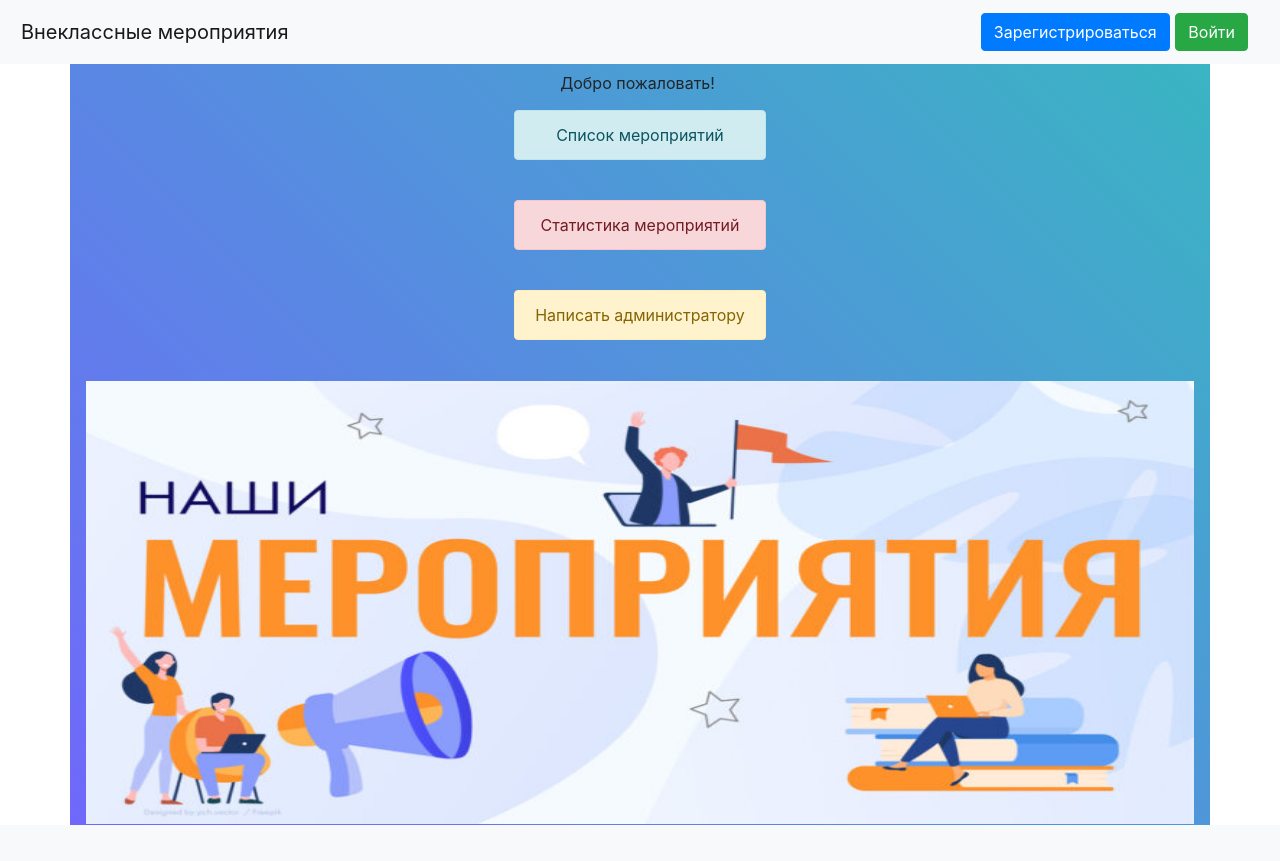
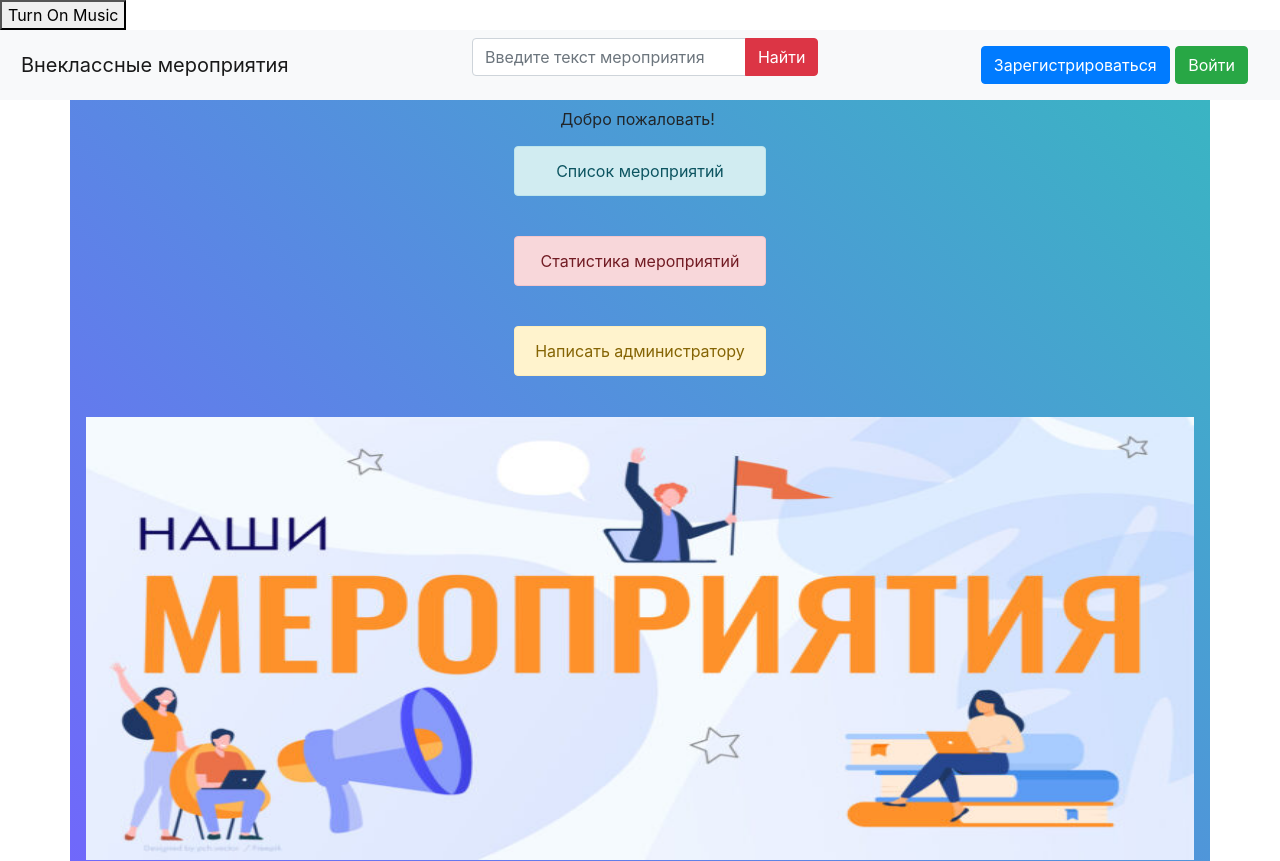
Before and after one commit to VeraPavlovskaya/School_project_10, a Flask app: page / in a window 1280 px wide. Before the commit the page ends 825 px from the top, so only its background shows below. Run offline with Flask 3, Linux system fonts and the light colour scheme; some libraries are stand-ins or nearby versions.

Commit message:
creating a search bar and music on a website with a turn on/off function. But still need to work on it.

```diff
--- a/forms/event.py
+++ b/forms/event.py
@@ -11,3 +11,8 @@ class EventForm(FlaskForm):
     event_picture = FileField("Фото")
     event_date_time = DateTimeField("Дата и время мероприятия", validators=[DataRequired()])
     submit = SubmitField('Сохранить')
+
+# Create a search form
+class SearchForm(FlaskForm):
+    searched = StringField('Searched', validators=[DataRequired()])
+    submit = SubmitField('Сохранить')
--- a/main.py
+++ b/main.py
@@ -6,7 +6,7 @@ from flask_login import login_required
 from flask_login import logout_user
 from flask_login import current_user
 from flask_ckeditor import CKEditor
-from forms.event import EventForm
+from forms.event import EventForm, SearchForm
 from forms.user import RegisterForm, LoginForm
 from forms.feedback import FeedbackForm
 from forms.statistics import StatisticsForm
@@ -20,6 +20,7 @@ from dostoevsky.tokenization import RegexTokenizer
 from dostoevsky.models import FastTextSocialNetworkModel
 import pandas as pd
 import matplotlib
+
 matplotlib.use('Agg')
 import matplotlib.pyplot as plt
 import logging
@@ -51,6 +52,7 @@ def load_user(user_id):
     db_sess = db_session.create_session()
     return db_sess.query(User).get(user_id)
 
+
 # Обработчик адреса logout
 @app.route('/logout')
 @login_required
@@ -68,6 +70,10 @@ def logout():
 def events():
     db_sess = db_session.create_session()
     # Выберем все мероприятия из БД
+    form = SearchForm()
+    if form.validate_on_submit():
+        # event.searched = form.searched.data
+        events = db_sess.query(Events).filter(form.searched.data).first()
     events = db_sess.query(Events).order_by(Events.event_date_time)
     return render_template('events.html', events=events)
 
@@ -90,20 +96,20 @@ def add_event():
     if form.validate_on_submit():
         # Сохраним картинку на сервере
         if request.files['event_picture']:
-            pic_filename = 'evt_'+str(uuid.uuid1())+'.pic'
+            pic_filename = 'evt_' + str(uuid.uuid1()) + '.pic'
             event_pic = request.files['event_picture']
             event_pic.save(os.path.join(app.config["EVENT_IMAGE_FOLDER"], pic_filename))
         # Сформируем объект мероприятия для добавления в БД из данных формы
-        event = Events(title = form.title.data,
-                       description = form.description.data,
-                       event_date_time = form.event_date_time.data,
-                       event_picture = pic_filename,
-                       poster_id = current_user.id)
+        event = Events(title=form.title.data,
+                       description=form.description.data,
+                       event_date_time=form.event_date_time.data,
+                       event_picture=pic_filename,
+                       poster_id=current_user.id)
         # Очистим поля формы
         form.title.data = ''
         form.description.data = ''
         form.event_date_time.data = ''
-        #form.event_picture = ''
+        # form.event_picture = ''
         # Сохраним запись в БД
         db_sess.add(event)
         db_sess.commit()
@@ -111,7 +117,6 @@ def add_event():
         flash("Новое мероприятие создано успешно")
     # Обработчик метода GET
     return render_template("add_event.html", form=form)
-
 
 
 # Редактирование мероприятия c заданным id
@@ -129,7 +134,7 @@ def edit_event(id):
         event.event_date_time = form.event_date_time.data
         # Если добавлена картинка, сохраним её на сервере, а имя файла запишем в БД
         if request.files['event_picture']:
-            pic_filename = 'evt_'+str(uuid.uuid1())+'.pic'
+            pic_filename = 'evt_' + str(uuid.uuid1()) + '.pic'
             event_pic = request.files['event_picture']
             event_pic.save(os.path.join(app.config["EVENT_IMAGE_FOLDER"], pic_filename))
             event.event_picture = pic_filename
@@ -148,6 +153,7 @@ def edit_event(id):
         form.event_date_time.data = event.event_date_time
         return render_template('edit_event.html', form=form)
 
+
 # Удаление мероприятия с соответствующим id
 @app.route('/events/delete/<int:id>', methods=['GET', 'POST'])
 @login_required
@@ -160,7 +166,7 @@ def delete_event(id):
             db_sess.delete(event)
             db_sess.commit()
             flash("Мероприятие удалено успешно.")
-            #? Grab all the posts from the database
+            # Запрос к базе данных для выбора всех записей из таблицы Events и упорядочивания по полю event_date_time
             events = db_sess.query(Events).order_by(Events.event_date_time)
             return render_template('events.html', events=events)
         except:
@@ -180,20 +186,21 @@ def delete_event(id):
 ########################################################################################################################
 # Определение тональности отзыва при помощи библиотеки Dostoevsky
 def get_sentiment_score(message):
-    log("testing message: "+message)
-
+    log("testing message: " + message)
+    # Здесь создается объект токенизатора RegexTokenizer.
     tokenizer = RegexTokenizer()
     model = FastTextSocialNetworkModel(tokenizer=tokenizer)
-
+    # текст, переданный в функцию как message добавляем в список
     msg_list = list()
     msg_list.append(message)
     results = model.predict(msg_list, k=2)
     log('predicted_result:' + str(results[0]))
-
+    # вызовем функцию sentiment_to_text, чтобы преобразовать полученный результат в удобной для пользователя форме
     translated_result = sentiment_to_text(str(results[0]))
-    log('translated_result:'+translated_result)
+    log('translated_result:' + translated_result)
 
     return translated_result
+
 
 def sentiment_to_text(sentiment_str):
     translation = {'positive': 'позитивный',
@@ -201,7 +208,7 @@ def sentiment_to_text(sentiment_str):
                    'negative': 'негативный',
                    'skip': 'неопределенный',
                    'speech': 'другой'}
-    sentiment_dict = json.loads(sentiment_str.replace("'",'"'))
+    sentiment_dict = json.loads(sentiment_str.replace("'", '"'))
     msg = ""
     for key, val in sentiment_dict.items():
         if key in translation:
@@ -224,8 +231,8 @@ def feedbacks(event_id):
     event = db_sess.query(Events).filter(Events.id == event_id).first()
     # Выбираем отзывы по мероприятию из БД
     feedbacks = db_sess.query(Feedbacks).filter(Feedbacks.event_id == event_id).order_by(Feedbacks.created_date)
-    #print("*** event.id =", event.id)
-    return render_template('feedbacks.html', event=event, feedbacks = feedbacks)
+    # print("*** event.id =", event.id)
+    return render_template('feedbacks.html', event=event, feedbacks=feedbacks)
 
 
 # Добавление отзыва по мероприятию
@@ -237,14 +244,14 @@ def add_feedback(event_id):
     # Обработка метода POST
     if form.validate_on_submit():
         txt = form.feedback.data
-        #txt = txt.replace('<p>', '').replace('</p>', '')
+        # txt = txt.replace('<p>', '').replace('</p>', '')
         feedback_score = get_sentiment_score(txt)
         feedback = Feedbacks(feedback=form.feedback.data,
-                       user_score=form.user_score.data,
-                       sentiment_score=feedback_score,
-                       is_anonymous=form.is_anonymous.data,
-                       poster_id=current_user.id,
-                       event_id=event_id)
+                             user_score=form.user_score.data,
+                             sentiment_score=feedback_score,
+                             is_anonymous=form.is_anonymous.data,
+                             poster_id=current_user.id,
+                             event_id=event_id)
         form.feedback.data = ''
         form.user_score.data = ''
         form.is_anonymous.data = False
@@ -255,6 +262,7 @@ def add_feedback(event_id):
     # Обработка метода GET
     return render_template("add_feedback.html", form=form, event=event)
 
+
 #
 @app.route('/feedbacks/edit/<int:id>', methods=['GET', 'POST'])
 def edit_feedback(id):
@@ -264,12 +272,12 @@ def edit_feedback(id):
     feedback = db_sess.query(Feedbacks).filter(Feedbacks.id == id).first()
     if form.validate_on_submit():
         feedback.feedback = form.feedback.data
-        feedback.user_score=form.user_score.data
+        feedback.user_score = form.user_score.data
         # Вызов функции нейросети для оценки тональности
         feedback_score = get_sentiment_score(form.feedback.data)
-        #
-        feedback.sentiment_score=feedback_score
-        feedback.is_anonymous=form.is_anonymous.data
+        # Обновление оценки тональности текста отзыва
+        feedback.sentiment_score = feedback_score
+        feedback.is_anonymous = form.is_anonymous.data
         db_sess.add(feedback)
         db_sess.commit()
         flash("Отзыв о мероприятии обновлен успешно")
@@ -284,6 +292,7 @@ def edit_feedback(id):
         flash("Нельзя редактировать отзывы других пользователей")
 
     return render_template("edit_feedback.html", form=form, event=feedback.event)
+
 
 # Удаление отзыва по мероприятию с выбранным id
 @app.route('/feedbacks/delete/<int:id>', methods=['GET', 'POST'])
@@ -323,7 +332,7 @@ def reqister():
         if db_sess.query(User).filter(User.email == form.email.data).first():
             return render_template('register.html', title='Регистрация', form=form,
                                    message="Такой пользователь уже существует")
-        pic_filename = form.email.data.replace("@","_") + ".pic"
+        pic_filename = form.email.data.replace("@", "_") + ".pic"
         profile_pic = request.files['profile_picture']
         profile_pic.save(os.path.join(app.config["USER_IMAGE_FOLDER"], pic_filename))
         user = User(
@@ -346,6 +355,7 @@ def reqister():
     # Обработка метода GET
     return render_template('register.html', title='Регистрация', form=form)
 
+
 # Редактирование профиля
 @app.route('/profile', methods=['GET', 'POST'])
 @login_required
@@ -366,8 +376,8 @@ def edit_profile():
             form.class_num.data = user.class_num
             form.city.data = user.city
             form.about.data = user.about
-            #form.password = "dummy"
-            #form.password_again = "dummy"
+            # form.password = "dummy"
+            # form.password_again = "dummy"
         else:
             abort(404)
     #
@@ -393,9 +403,11 @@ def edit_profile():
         else:
             abort(404)
     else:
-        #print('validation not succesful')
+        # print('validation not succesful')
         log(form.errors)
     return render_template('register.html', title='Редактирование профиля', form=form)
+
+
 # def edit():
 #    return render_template("profile_edit.html", name='edit')
 
@@ -432,12 +444,12 @@ def graphics():
     y = pd.DataFrame((df["user_score"].value_counts(normalize=True) * 100))
     plt.pie(y['proportion'], autopct='%1.1f%%', labels=y.index)
     plot_file_name = 'feedbacks_pie.png'
-    plt.savefig(GRAPHS_FOLDER+plot_file_name)
+    plt.savefig(GRAPHS_FOLDER + plot_file_name)
 
     form = StatisticsForm()
-    # post
+    # метод POST
     if form.validate_on_submit():
-        # Pie chart
+        # Круговая диаграмма
         if form.plot_type.data == "1":
             plt.clf()
             df = pd.read_sql_query("SELECT * FROM feedbacks", db_session.CONNECTION)
@@ -445,7 +457,7 @@ def graphics():
             plt.pie(y['proportion'], autopct='%1.1f%%', labels=y.index)
             plot_file_name = 'feedbacks_pie.png'
             plt.savefig(GRAPHS_FOLDER + plot_file_name)
-        # hist
+        # Гистограмма
         elif form.plot_type.data == "2":
             plt.clf()
             df = pd.read_sql_query("SELECT * FROM feedbacks", db_session.CONNECTION)
@@ -453,8 +465,8 @@ def graphics():
             plt.hist(y['user_score'])
             plot_file_name = 'feedbacks_hist.png'
             plt.savefig(GRAPHS_FOLDER + plot_file_name)
-        log("form.plot_type.data="+form.plot_type.data)
-        log("plot_file_name="+plot_file_name)
+        log("form.plot_type.data=" + form.plot_type.data)
+        log("plot_file_name=" + plot_file_name)
         return render_template('statistics.html', form=form, plot_file_name=plot_file_name)
 
     return render_template('statistics.html', form=form, plot_file_name=plot_file_name)
@@ -480,7 +492,13 @@ def future_works():
 @app.route('/')
 @app.route('/sentiment')
 def sentiment():
+    music_playing = False
+
+    if request.method == 'POST':
+        if 'toggle_music' in request.form:
+            music_playing = not music_playing
     return render_template("index.html")
+
 
 @app.errorhandler(500)
 def server_error(error):
@@ -488,15 +506,32 @@ def server_error(error):
     return 'Internal Server Error', 500
 
 
+@app.context_processor
+def base():
+    form = SearchForm()
+    return dict(form=form)
+
+
+# Create search function
+@app.route('/search', methods=["POST"])
+def search():
+    form = SearchForm()
+    if form.validate_on_submit():
+        print('validating in search')
+        event.searched = form.searched.data
+    return render_template("events.html", form=form, searched=event.searched)
+
+
 def main():
     try:
         log('Starting main app')
         db_session.global_init("db/sentiment.db")
-        #app.run(port=8080, host='127.0.0.1')
+        # app.run(port=8080, host='127.0.0.1')
         app.run()
     except Exception as E:
-        log('Starting main app failed: '+str(E), 'ERROR')
+        log('Starting main app failed: ' + str(E), 'ERROR')
         return 'Internal Error Occurred'
+
 
 if __name__ == '__main__':
     main()
--- a/templates/base.html
+++ b/templates/base.html
@@ -56,9 +56,35 @@
     <div class="container">
 
     </div>
+    <div id="music-container">
+        {% if music_playing %}
+            <audio id="music" loop autoplay>
+                <source src="{{ url_for('static', filename='musicfox.mp3') }}" type="audio/mp3">
+                Your browser does not support the audio element.
+            </audio>
+        {% endif %}
+        <form method="post" action="/">
+            <button type="submit" name="toggle_music">
+                {% if music_playing %}
+                    Turn Off Music
+                {% else %}
+                    Turn On Music
+                {% endif %}
+            </button>
+        </form>
+    </div>
 <header>
     <nav class="navbar navbar-light bg-light">
         <a class="navbar-brand" href="/">Внеклассные мероприятия</a>
+        <!-- Search bar form -->
+        <form method="post" action="{{ url_for('search') }}">
+            <div class="input-group mb-3">
+                <input type="text" class="form-control" placeholder="Введите текст мероприятия" name="searched">
+                <div class="input-group-append">
+                    <button class="btn btn-danger" type="submit">Найти</button>
+                </div>
+            </div>
+        </form>
         <div class="navbar-brand">
         {% if current_user.is_authenticated %}
                 {{ current_user.name }}
--- a/templates/index.html
+++ b/templates/index.html
@@ -1,9 +1,6 @@
 {% extends "base.html" %}
 
 {% block content %}
-
-
-
 
 <table style="width:100%;" >
     <tr style="width:70%;">
```
Also changed, not shown: templates/search.html (added, +7 -0 lines), db/sentiment.db, 1 other file.
